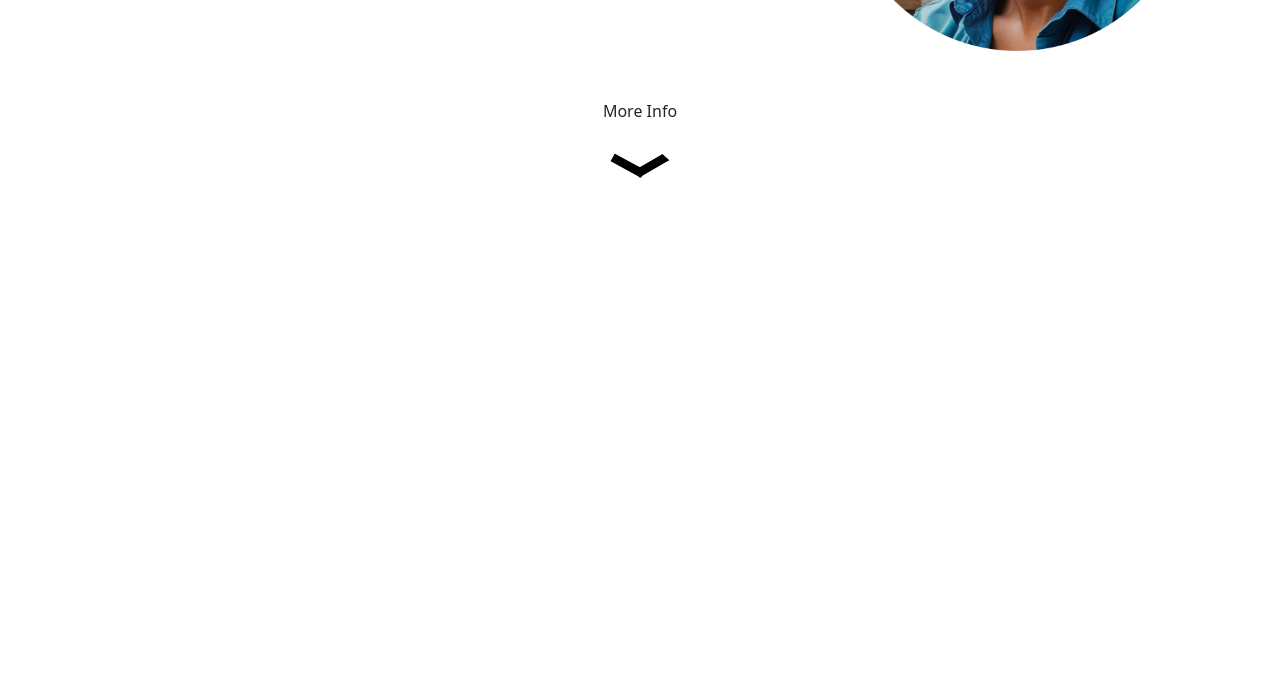
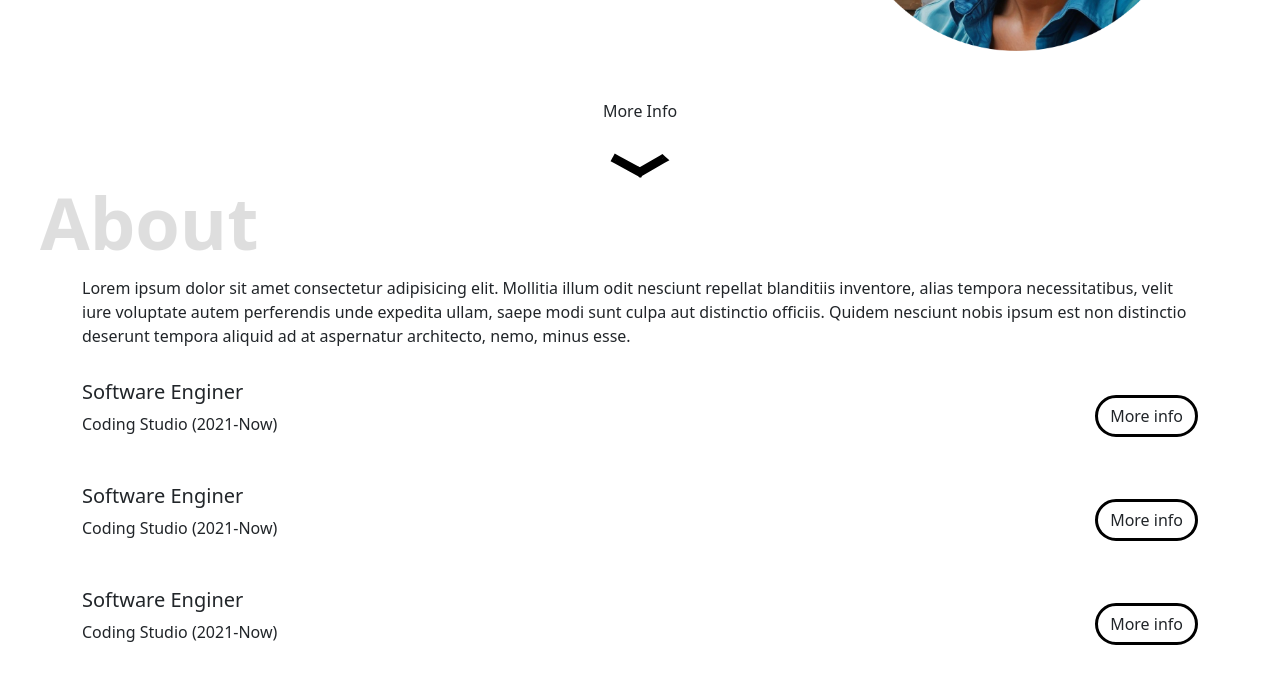
Before and after one commit to bstapp/portfolio, a plain HTML site: page index.html in a window 1280 px wide. Shown: the part 489-1172 px from the top of the page. Before the commit the page ends 800 px from the top, so only its background shows below. Drawn offline with nearby package versions, Linux system fonts and the light colour scheme.

Commit message:
add about

```diff
--- a/index.html
+++ b/index.html
@@ -49,6 +49,45 @@
         <img id="arrow" src="images/arrow.svg" alt="arrow">
     </div>
 </section>
+<section id="about" class="about container">
+    <p>Lorem ipsum dolor sit amet consectetur adipisicing elit. Mollitia illum odit nesciunt repellat blanditiis inventore, alias tempora necessitatibus, velit iure voluptate autem perferendis unde expedita ullam, saepe modi sunt culpa aut distinctio officiis. Quidem nesciunt nobis ipsum est non distinctio deserunt tempora aliquid ad at aspernatur architecto, nemo, minus esse.</p>
+    <div class="about-exp">
+        <div class="about-exp-item">
+            <div class="about-exp-item-header">
+                <div>
+                    <h5>Software Enginer</h5>
+                    <p>Coding Studio (2021-Now)</p>
+                </div>
+                <button class="btn button" onclick="toggleDetail(event)" >More info</button>
+            </div>
+            <p class="about-exp-item-detail">Lorem ipsum dolor sit amet, consectetur adipisicing elit. Enim recusandae, possimus quae corporis tenetur delectus quod, natus, unde magni numquam cupiditate aspernatur odio. Voluptatum atque, tenetur error et aliquam odio.</p>
+        </div>
+        <div class="about-exp-item">
+            <div class="about-exp-item-header">
+                <div>
+                    <h5>Software Enginer</h5>
+                    <p>Coding Studio (2021-Now)</p>
+                </div>
+                <button class="btn button" onclick="toggleDetail(event)">More info</button>
+            </div>
+            <p class="about-exp-item-detail">Lorem ipsum dolor sit amet, consectetur adipisicing elit. Enim recusandae, possimus quae corporis tenetur delectus quod, natus, unde magni numquam cupiditate aspernatur odio. Voluptatum atque, tenetur error et aliquam odio.</p>
+        </div>
+        <div class="about-exp-item">
+            <div class="about-exp-item-header">
+                <div>
+                    <h5>Software Enginer</h5>
+                    <p>Coding Studio (2021-Now)</p>
+                </div>
+                <button class="btn button" onclick="toggleDetail(event)">More info</button>
+            </div>
+            <p class="about-exp-item-detail">Lorem ipsum dolor sit amet, consectetur adipisicing elit. Enim recusandae, possimus quae corporis tenetur delectus quod, natus, unde magni numquam cupiditate aspernatur odio. Voluptatum atque, tenetur error et aliquam odio.</p>
+        </div>
+    </div>
+
+
+    <br>
+    <br><br><br>
+</section>
     <script src="https://cdn.jsdelivr.net/npm/@popperjs/core@2.11.8/dist/umd/popper.min.js" integrity="sha384-I7E8VVD/ismYTF4hNIPjVp/Zjvgyol6VFvRkX/vR+Vc4jQkC+hVqc2pM8ODewa9r" crossorigin="anonymous"></script>
     <script src="https://cdn.jsdelivr.net/npm/bootstrap@5.3.3/dist/js/bootstrap.min.js" integrity="sha384-0pUGZvbkm6XF6gxjEnlmuGrJXVbNuzT9qBBavbLwCsOGabYfZo0T0to5eqruptLy" crossorigin="anonymous"></script>
     <script src="https://code.jquery.com/jquery-3.7.1.min.js" integrity="sha256-/JqT3SQfawRcv/BIHPThkBvs0OEvtFFmqPF/lYI/Cxo=" crossorigin="anonymous"></script>
--- a/main.js
+++ b/main.js
@@ -0,0 +1,16 @@
+function toggleDetail(e) {
+    const target = $(e.target)
+
+    // $(target).html("Less info").addClass("active")
+
+    if($(target).hasClass("active")) {
+        $(target).html("More info").removeClass("active")
+    } else {
+        $(target).html("Les info").addClass("active")
+    }
+
+    const item = $(target).parents(".about-exp-item")
+    const detail = $(item).children(".about-exp-item-detail")
+
+    $(detail).slideToggle()
+}
--- a/style.css
+++ b/style.css
@@ -1,12 +1,25 @@
 section {
     padding-top: 128px;
+    position: relative;
+}
+
+section::before {
+    z-index: -1;
+    content: '';
+    font-size: 72px;
+    color: gray;
+    opacity: 0.25;
+    position: absolute;
+    font-weight: 700;
+    top: 20px;
+    left: -30px;
 }
 
 .btn {
     border: 3px solid black;
     border-radius: 24px;
 }
-.btn.button:hover{
+.btn.button:hover, .btn.button.active {
     border: 3px solid black;
     background-color: black;
     color: white;
@@ -34,6 +47,22 @@ section {
     animation: 2s upDown infinite;
 }
 
+.about::before {
+    content: 'About';
+}
+.about-exp-item {
+    margin-top: 32px;
+}
+
+.about-exp-item-header {
+    display: flex;
+    justify-content: space-between;
+    align-items: center;
+}
+.about-exp-item-detail {
+    display: none;
+}
+
 @keyframes upDown {
     0% {
         transform: translateY(0);
```
